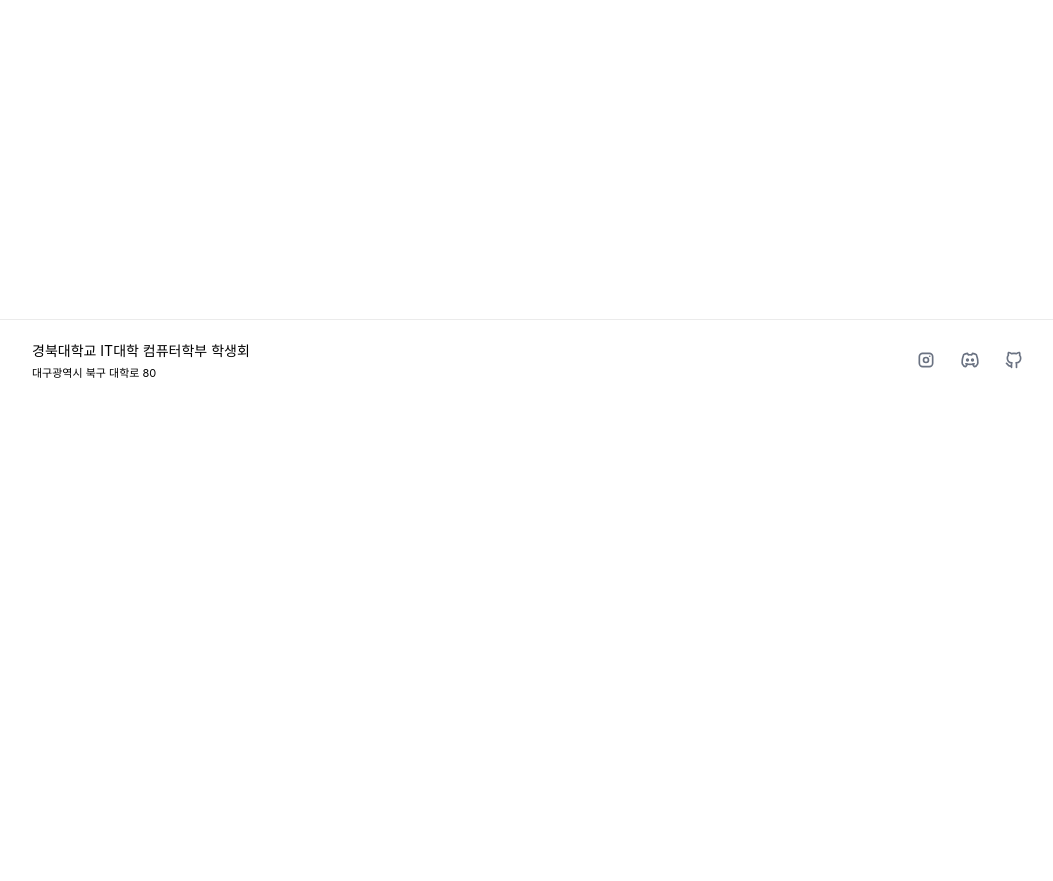
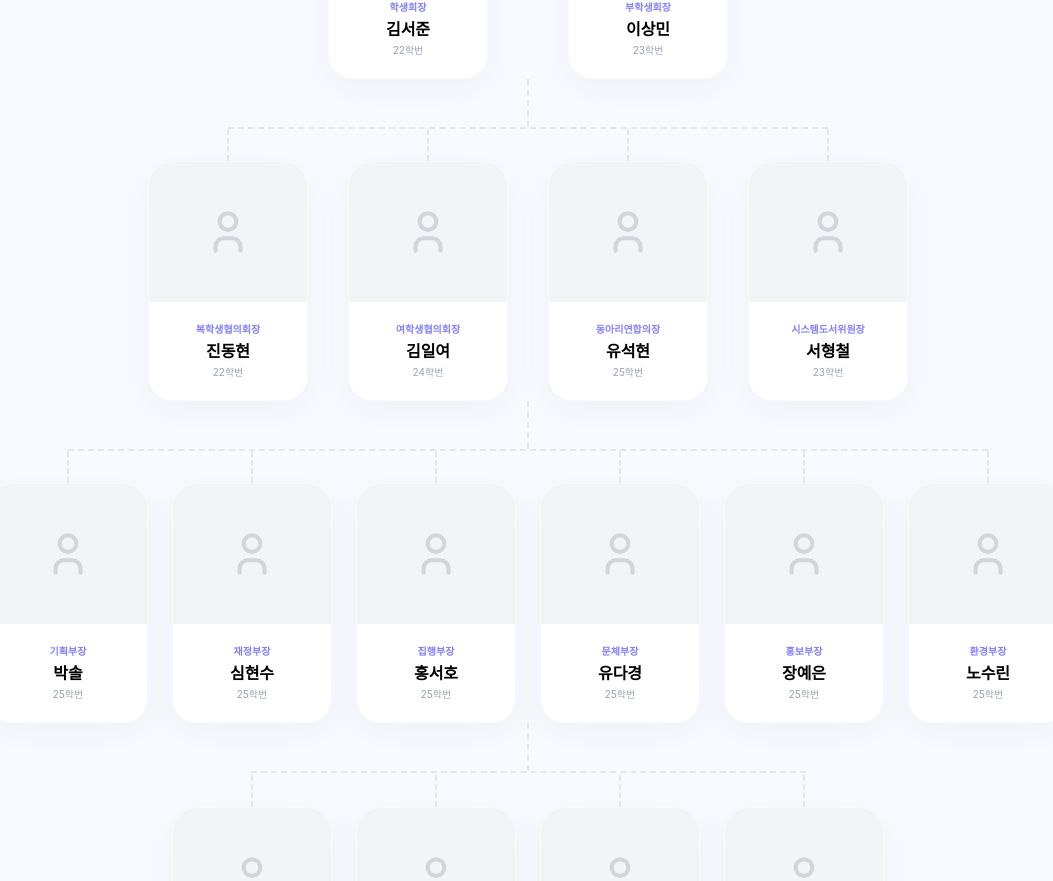
Before and after one commit to Committee-of-System-Library/knu-cse-official-client, a Next.js app: page /organization in a window 1280 px wide. Before the commit this address had no page. Shown: the part 553-1434 px from the top of the page, without its empty margins (112-1165 px from the left). Before the commit the page ends 952 px from the top, so only its background shows below. Built offline with nearby package versions, Linux system fonts and the light colour scheme; a web font is replaced by a local one.

Commit message:
feat: 학생회 조직도 페이지 구현

```diff
--- /dev/null
+++ b/src/app/organization/page.tsx
@@ -0,0 +1,135 @@
+"use client";
+
+import { IconUser } from "@tabler/icons-react";
+
+const executiveMembers = [
+  { id: 1, role: "학생회장", name: "김서준", dept: "22학번" },
+  { id: 2, role: "부학생회장", name: "이상민", dept: "23학번" },
+];
+const teamMembers = [
+  { id: 3, role: "복학생협의회장", name: "진동현", dept: "22학번" },
+  { id: 4, role: "여학생협의회장", name: "김일여", dept: "24학번" },
+  { id: 5, role: "동아리연합의장", name: "유석현", dept: "25학번" },
+  { id: 6, role: "시스템도서위원장", name: "서형철", dept: "23학번" },
+];
+const departmentMembers = [
+  { id: 7, role: "기획부장", name: "박솔", dept: "25학번" },
+  { id: 8, role: "재정부장", name: "심현수", dept: "25학번" },
+  { id: 9, role: "집행부장", name: "홍서호", dept: "25학번" },
+  { id: 10, role: "문체부장", name: "유다경", dept: "25학번" },
+  { id: 11, role: "홍보부장", name: "장예은", dept: "25학번" },
+  { id: 12, role: "환경부장", name: "노수린", dept: "25학번" },
+];
+const representativeMembers = [
+  { id: 13, role: "플솝1과대", name: "name", dept: "26학번" },
+  { id: 14, role: "플솝2과대", name: "name", dept: "25학번" },
+  { id: 15, role: "플솝3과대", name: "최연우", dept: "24학번" },
+  { id: 16, role: "심컴4과대", name: "권대호", dept: "22학번" },
+  { id: 17, role: "글솝1과대", name: "name", dept: "26학번" },
+  { id: 18, role: "글솝2과대", name: "name", dept: "25학번" },
+  { id: 19, role: "글솝3과대", name: "강영한", dept: "24학번" },
+  { id: 20, role: "글솝4과대", name: "정구현", dept: "23학번" },
+  { id: 21, role: "인컴1과대", name: "name", dept: "26학번" },
+  { id: 22, role: "인컴2과대", name: "name", dept: "25학번" },
+  { id: 23, role: "인컴3과대", name: "김세원", dept: "24학번" },
+  { id: 24, role: "인컴4과대", name: "노은서", dept: "23학번" },
+];
+
+function MemberCard({ member }: { member: any }) {
+  return (
+    <div className="w-[180px] h-[260px] bg-white rounded-[24px] overflow-hidden shadow-[0px_10px_40px_rgba(0,0,0,0.03)] border border-gray-50 transition-all hover:-translate-y-2 hover:shadow-lg flex flex-col group">
+
+      <div className="w-full h-[160px] bg-gray-100 flex items-center justify-center overflow-hidden">
+        {/* 나중에 <img src={member.image} ... /> 로 수정 */}
+        <IconUser size={60} className="text-gray-300" />
+      </div>
+
+      <div className="flex-1 px-5 py-4 flex flex-col justify-center gap-1 text-center">
+        <div className="text-[12px] font-bold text-[#615fff]/80 uppercase">
+          {member.role}
+        </div>
+        <div className="text-black font-bold text-lg leading-tight">
+          {member.name}
+        </div>
+        <div className="text-gray-400 text-[11px] tracking-tight">
+          {member.dept}
+        </div>
+      </div>
+    </div>
+  );
+}
+
+const ConnectorLine = () => (
+  <div className="w-[2px] h-16 border-l-2 border-dashed border-gray-200 my-4" />
+);
+
+
+function ConnectedMemberCard({ member, showTopLine = true }: { member: any, showTopLine?: boolean }) {
+  return (
+    <div className="flex flex-col items-center relative">
+      {/* 💡 카드 위로 뻗은 작은 세로 점선 */}
+      {showTopLine && (
+        <div className="w-[2px] h-8 border-l-2 border-dashed border-gray-200" />
+      )}
+
+      <div className="w-[160px] h-[240px] bg-white rounded-[24px] overflow-hidden shadow-[0px_10px_40px_rgba(0,0,0,0.04)] border border-gray-50 flex flex-col transition-all hover:-translate-y-2 relative z-10">
+        <div className="w-full h-[140px] bg-gray-100 flex items-center justify-center">
+          <IconUser size={50} className="text-gray-300" />
+        </div>
+        <div className="flex-1 p-4 flex flex-col justify-center gap-1 text-center">
+          <div className="text-[10px] font-bold text-[#615fff]/80 uppercase">{member.role}</div>
+          <div className="text-black font-bold text-[16px] leading-tight">{member.name}</div>
+          <div className="text-gray-400 text-[10px]">{member.dept}</div>
+        </div>
+      </div>
+    </div>
+  );
+}
+
+export default function OrganizationPage() {
+  return (
+    <div className="min-h-screen bg-[#f8faff] pt-48 pb-32 px-10 flex flex-col items-center">
+      <div className="text-center mb-16">
+        <h1 className="text-4xl font-bold mb-2">조직도</h1>
+        <p className="text-gray-300 text-xs tracking-[0.3em]">ORGANIZATION</p>
+      </div>
+
+      {/* 계층 1: 회장단 */}
+      <div className="flex flex-col items-center">
+        <div className="flex gap-20">
+          {executiveMembers.map(m => <ConnectedMemberCard key={m.id} member={m} showTopLine={false} />)}
+        </div>
+        {/* 회장단 아래로 내려가는 중심 선 */}
+        <div className="w-[2px] h-12 border-l-2 border-dashed border-gray-200" />
+      </div>
+
+      {/* 계층 2: 협의회장 */}
+      <div className="flex flex-col items-center w-full">
+        {/* 좌우를 잇는 긴 가로 점선 */}
+        <div className="w-[600px] h-[2px] border-t-2 border-dashed border-gray-200" />
+        <div className="flex justify-center gap-10">
+          {teamMembers.map(m => <ConnectedMemberCard key={m.id} member={m} />)}
+        </div>
+        <div className="w-[2px] h-12 border-l-2 border-dashed border-gray-200" />
+      </div>
+
+      {/* 계층 3: 부서장 */}
+      <div className="flex flex-col items-center w-full">
+        {/* 부서장들을 모두 포괄하는 긴 가로 점선 */}
+        <div className="w-[920px] h-[2px] border-t-2 border-dashed border-gray-200" />
+        <div className="flex justify-center gap-6">
+          {departmentMembers.map(m => <ConnectedMemberCard key={m.id} member={m} />)}
+        </div>
+        <div className="w-[2px] h-12 border-l-2 border-dashed border-gray-200" />
+      </div>
+
+      {/* 계층 4: 학년별 과대 */}
+      <div className="flex flex-col items-center w-full">
+        <div className="w-[555px] h-[4px] border-t-2 border-dashed border-gray-200" />
+        <div className="grid grid-cols-4 gap-x-6 gap-y-1.5">
+          {representativeMembers.map(m => <ConnectedMemberCard key={m.id} member={m} />)}
+        </div>
+      </div>
+    </div>
+  );
+}
```
Also changed, not shown: src/app/community/notices/[id]/page.tsx (added), 1 other file (tests, documents, lock files or other folders).
